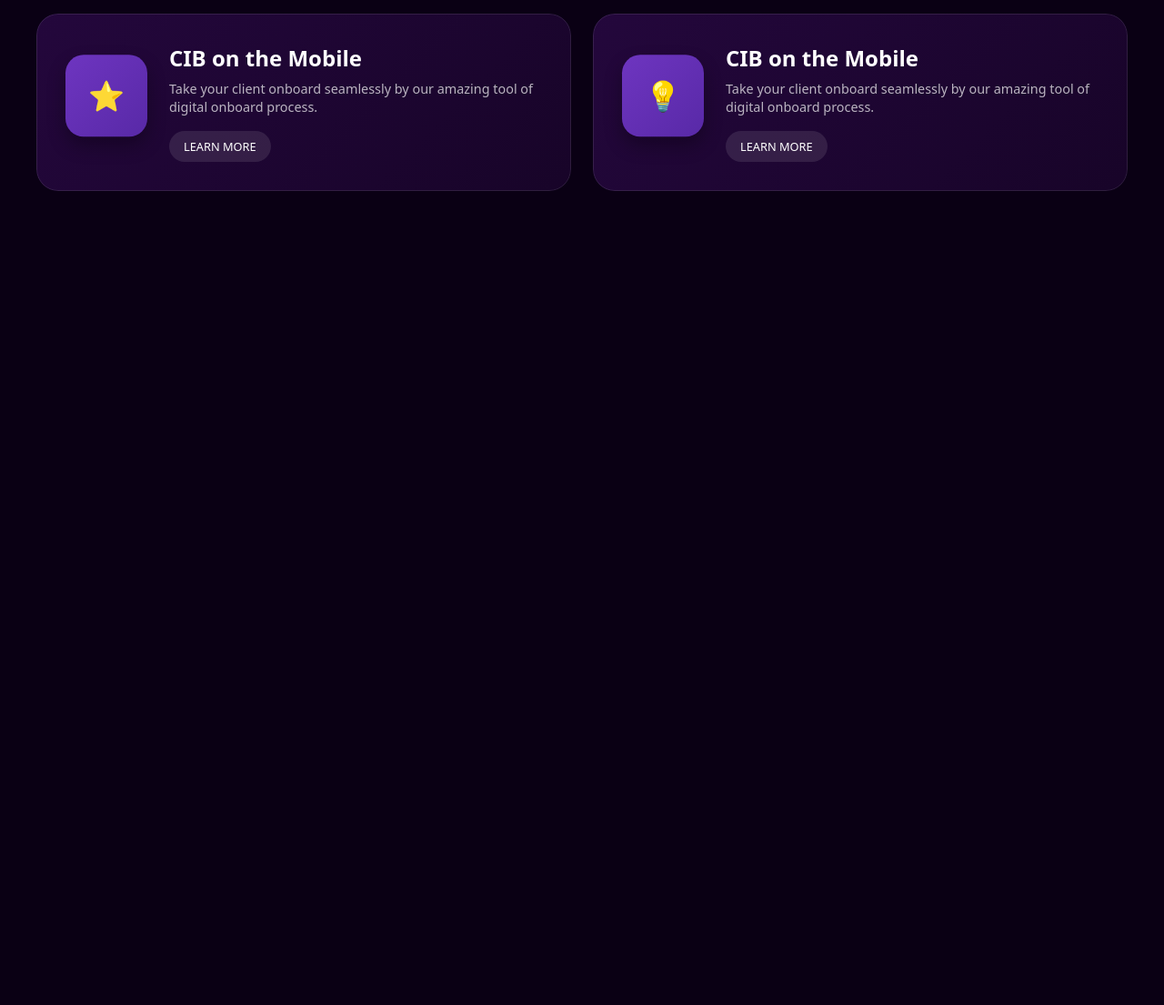
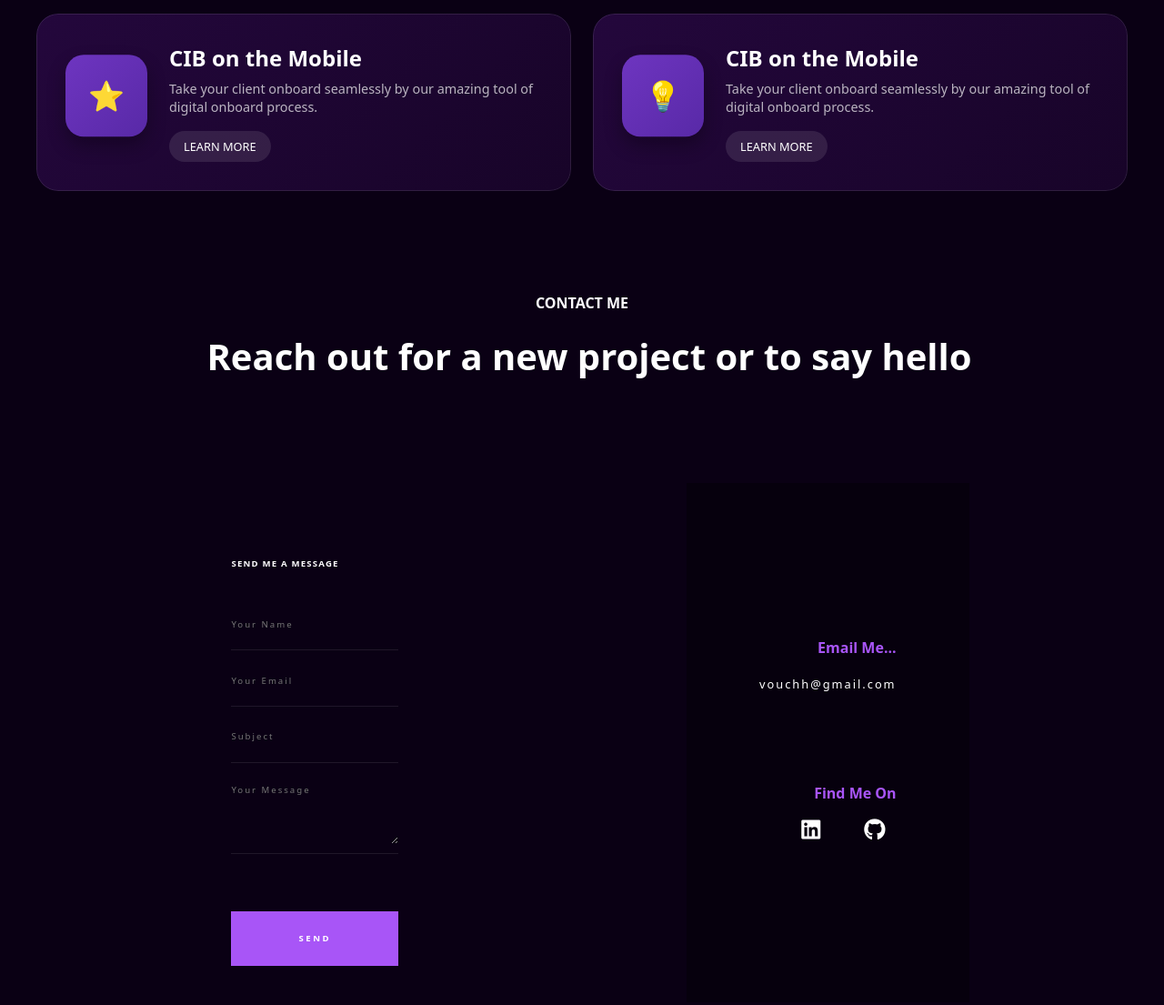
Before and after one commit to vouchheang/portfolio, a plain HTML site: page index.html in a window 1280 px wide. Shown: the part 1394-2499 px from the top of the page at 91% size. Before the commit the page ends 1636 px from the top, so only its background shows below. Drawn offline with Linux system fonts and the light colour scheme.

Commit message:
added contact

```diff
--- a/index.html
+++ b/index.html
@@ -1,6 +1,7 @@
 <!DOCTYPE html>
 <html lang="en">
   <head>
+    <link rel="stylesheet" href="https://cdnjs.cloudflare.com/ajax/libs/font-awesome/6.0.0/css/all.min.css">
     <meta charset="UTF-8" />
     <meta name="viewport" content="width=device-width, initial-scale=1.0" />
     <title>Developer Portfolio</title>
@@ -319,6 +320,256 @@
           text-align: center;
         }
       }
+      @import url('https://fonts.googleapis.com/css?family=Lora:400,700|Montserrat:400,700&display=swap');
+
+* {
+  margin: 0;
+  padding: 0;
+  box-sizing: border-box;
+}
+
+.contact {
+  font-family: system-ui, -apple-system, sans-serif;;
+  display: flex;
+  flex-direction: column;
+  position: relative;
+  background: transparent;
+  background-size: cover;
+}
+
+.contact-header {
+  font-family: system-ui, -apple-system, sans-serif;
+  margin: 10rem 10rem 3rem 10rem;
+  text-align: center;
+}
+
+#co-title {
+  font-size: 1.2rem;
+  font-weight: 700;
+  color: white;
+  text-transform: uppercase;
+  margin-bottom: 20px;
+}
+
+#co-text {
+  font-size: 3rem;
+  color: white;
+  padding-bottom: 2rem;
+}
+
+.contact-content {
+  font-family: system-ui, -apple-system, sans-serif;;
+  display: flex;
+  justify-content: space-between;
+  align-self: center;
+  line-height: 2;
+  height: auto;
+  width: 70%;
+  background-color: transparent;
+  margin-bottom: 10rem;
+}
+
+.contact-form {
+  font-family: system-ui, -apple-system, sans-serif;
+  padding: 5rem;
+}
+
+#form-title {
+  color: #fff;
+  font-size: 0.6rem;
+  text-transform: uppercase;
+  letter-spacing: 1.2px;
+  line-height: 1px;
+  margin-left: 4rem;
+  margin-bottom: 3rem;
+}
+
+fieldset {
+  border: none;
+}
+
+.form-field {
+  outline: none;
+  width: 200%;
+    border-bottom: 1px solid rgba(255, 255, 255, 0.09);
+    margin-bottom: .9rem;
+}
+
+#name, #email, #subject, #message {
+  font-family: system-ui, -apple-system, sans-serif;
+  color: #fff;
+  outline: none;
+  background: transparent;
+  border: none;
+  letter-spacing: 2px;
+  font-size: .6rem;
+  line-height: 2rem;
+  padding-bottom: 0.7rem;
+}
+
+textarea, #message {
+  width: 100%;
+  color: #fff;
+  overflow: visible;
+}
+
+#form-btn {
+  display: flex;
+  justify-content: center;
+  margin-top: 3rem;
+  border: none;
+  color: white;
+  font-size: 0.6rem;
+  letter-spacing: 2.5px;
+  font-weight: 700;
+  text-transform: uppercase;
+  width: 200%;
+  height: 60px;
+  background-color: #a855f7;
+  cursor: pointer;
+  transition: all .3s ease;
+}
+
+#form-btn:hover {
+  opacity: 0.9;
+  transform: translateY(-2.5%);
+  box-shadow: 0 0 15px 0 #000;
+}
+
+.contact-info {
+  font-family: system-ui, -apple-system, sans-serif;;
+  display: flex;
+  flex-direction: column;
+  align-items: flex-end;
+  justify-content: center;
+  padding: 5rem;
+  background-color: rgba(0,0,0,0.3);
+}
+
+.contact-info h3 {
+  font-family: system-ui, -apple-system, sans-serif;
+  font-size: 1rem;
+  color: #a855f7;
+}
+
+.contact-info a {
+  font-family: system-ui, -apple-system, sans-serif;
+  text-decoration: none;
+  color: white;
+  font-size: 0.8rem;
+  letter-spacing: 2px;
+  line-height: 3rem;
+  margin-bottom: 5rem;
+  transition: all .3s ease;
+}
+
+.contact-info a:hover {
+  transform: translateY(-2.5%);
+  color: white;
+}
+
+.contact-info .fab {
+  font-size: 1.5rem;
+  line-height: 3rem;
+  padding-left: 2rem;
+  color: white;
+  cursor: pointer;
+  transition: all .3s ease;
+}
+
+.fab:hover{
+  transform: scale(1.2);
+  color: white;
+}
+.contact-links a {
+  color: white;
+  font-size: 24px;
+  margin-right: 10px;
+  transition: color 0.3s ease-in-out;
+}
+
+.contact-links a:hover {
+  color: #ccc;
+}
+
+@media screen and (max-width: 960px) {
+  .contact-content {
+    display: flex;
+    flex-direction: column;
+  }
+
+  .form-field {
+    width: 100%;
+  }
+
+  #form-btn {
+    width: 100%;
+  }
+
+  #form-title {
+    margin: 3rem auto;
+  }
+
+  .contact-header{
+    margin: 5rem 5rem 3rem 5rem;
+  }
+
+  #co-title {
+    font-size: 1rem;
+  }
+
+  #co-text {
+    font-size: 2.5rem;
+  }
+
+  .contact-form {
+    padding: 2.5rem;
+  }
+}
+
+@media screen and (min-width: 960px) {
+  .form-field {
+    width: 125%;
+  }
+
+  #form-title {
+    margin: 3rem auto;
+  }
+
+  #form-btn {
+    width: 125%;
+  }
+
+  .contact-header{
+    margin: 7rem 7rem 3rem 7rem;
+  }
+
+  .contact-info {
+    padding: 5rem;
+  }
+
+  #co-title {
+    font-size: 1rem;
+  }
+
+  #co-text {
+    font-size: 2.5rem;
+  }
+
+  .contact-form {
+    padding: 2.5rem;
+  }
+}
+
+@media screen and (min-width: 1460px) {
+  .form-field {
+    width: 200%;
+  }
+
+  #form-btn {
+    width: 200%;
+  }
+}
     </style>
   </head>
   <body>
@@ -434,7 +685,47 @@
         </div>
       </div>
     </div>
+<!-- Contact Section -->
 
+<section class="contact">
+  <div class="contact-header">
+    <h3 id="co-title">Contact Me</h3>
+    <h1 id="co-text">Reach out for a new project or to say hello</h1>
+  </div>
+
+  <div class="contact-content">
+    <div class="contact-form">
+      <h3 id="form-title">Send me a message</h3>
+    <form action="mailto:vouchh@gmail.com" method="post" enctype="text/plain">
+      <fieldset>
+        <div class="form-field">
+          <input name="name" type="text" id="name" placeholder="Your Name"></input>
+        </div>
+      <div class="form-field">
+          <input name="email" type="email" id="email" placeholder="Your Email"></input>
+        </div>
+      <div class="form-field">
+          <input name="Subject" type="text" id="subject" placeholder="Subject"></input>
+        </div>
+    <div class="form-field">
+          <textarea name="message" type="text" id="message" placeholder="Your Message"></textarea>
+        </div>
+      </fieldset>
+  <input id="form-btn" type="submit" value="send">
+    </form>
+</div>
+
+    <div class="contact-info">
+      <h3>Email Me...</h3>
+      <a href="mailto:npeel3497@gmail.com"><p>vouchh@gmail.com</p></a>
+      <h3>Find Me On </h3>
+      <div class="contact-links">
+        <a><i class="fab fa-linkedin"></i></a>
+        <a><i class="fab fa-github"></i></a>
+      </div>
+    </div>
+    </div>
+</section>
 
 
 
```
Also changed, not shown: css/main.css (line endings or trailing spaces).
